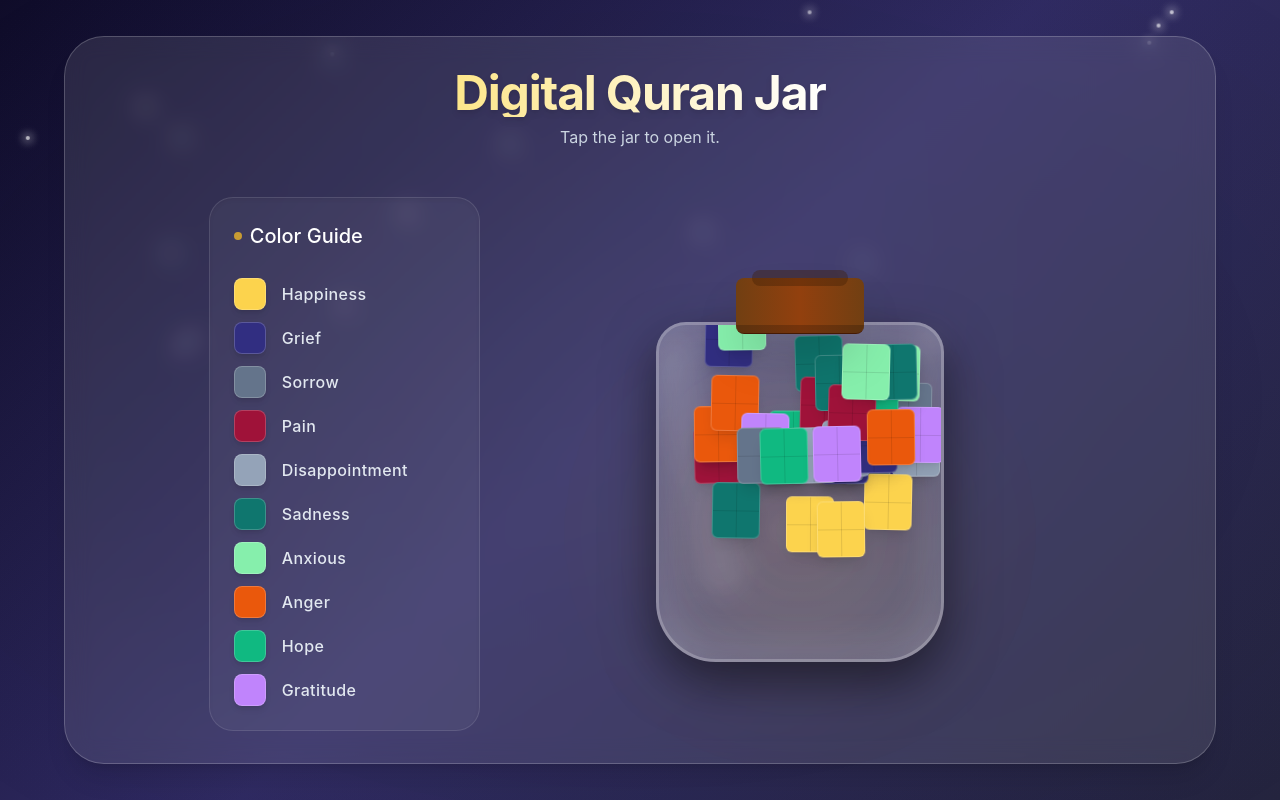
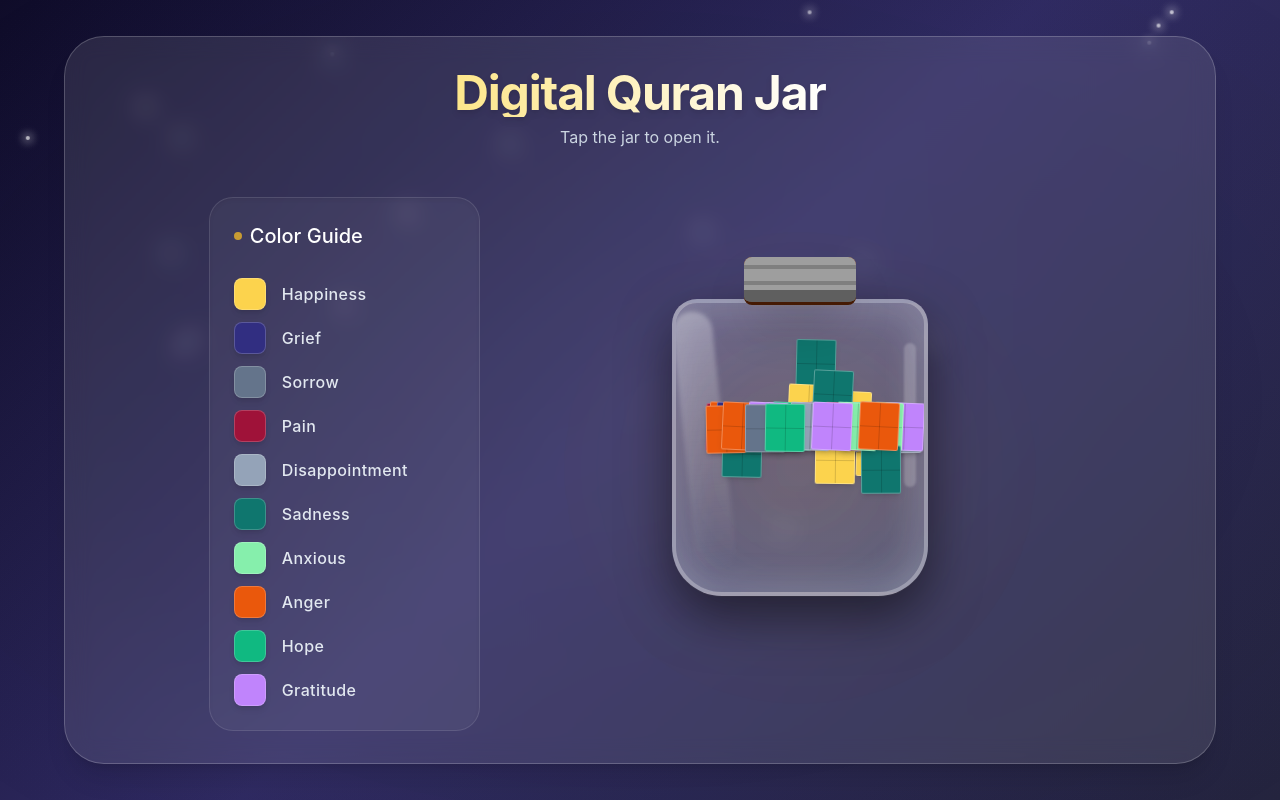
Before and after one commit to Neha-Shoaib/Quran_Jar, a Next.js app: page / in a window 1280 px wide. Built offline with nearby package versions, Linux system fonts and the light colour scheme; grey boxes are pictures that could not be loaded.

Commit message:
Adjust jar animation duration and size
Updated jar animation timings and dimensions for better visual effect.

```diff
--- a/src/components/QuranJar.tsx
+++ b/src/components/QuranJar.tsx
@@ -14,29 +14,29 @@ interface QuranJarProps {
 export default function QuranJar({ jarState, setJarState, onDraw }: QuranJarProps) {
   const emotions = Object.keys(emotionColors);
 
-  // Generate 40 random chits to fill the jar
   const jarContents = Array.from({ length: 40 }).map((_, i) => ({
     id: i,
     emotion: emotions[i % emotions.length],
     color: emotionColors[emotions[i % emotions.length]],
     left: `${Math.random() * 80 + 10}%`,
-    delay: Math.random() * 2,
-    duration: Math.random() * 2 + 2,
+    delay: Math.random() * 3,
+    // Drastically slowed down the movement (was 2 to 4 seconds, now 5 to 9 seconds)
+    duration: Math.random() * 4 + 5,
   }));
 
   const isOpen = jarState === "open";
 
   return (
-    <div className="relative w-72 h-[400px] flex flex-col items-center justify-end mt-12 cursor-pointer group">
+    // Scaled down dimensions for laptop screens (w-56, h-[320px])
+    <div className="relative w-56 h-[320px] md:w-64 md:h-[350px] flex flex-col items-center justify-end mt-8 cursor-pointer group">
 
-      {/* The Glow Behind the Jar */}
       <div className={`absolute bottom-0 w-64 h-64 bg-amber-500/20 blur-[80px] rounded-full transition-opacity duration-1000 ${isOpen ? 'opacity-100' : 'opacity-40'}`} />
 
-      {/* The Lid (Cork) */}
+      {/* Highly detailed Cork Lid */}
       <motion.div
-        className="absolute z-20 w-32 h-14 bg-gradient-to-r from-yellow-900 via-amber-800 to-yellow-900 rounded-lg shadow-2xl border-b border-amber-950 flex items-center justify-center cursor-pointer"
+        className="absolute z-30 w-28 h-12 bg-[url('https://www.transparenttextures.com/patterns/wood-pattern.png')] bg-amber-800 rounded-lg shadow-2xl border-b-[3px] border-amber-950 flex flex-col items-center justify-center cursor-pointer overflow-hidden"
         initial={{ top: "0%", rotate: 0 }}
-        animate={isOpen ? { top: "-30%", rotate: -25, x: -100, opacity: 0 } : { top: "4%", rotate: 0 }}
+        animate={isOpen ? { top: "-30%", rotate: -25, x: -100, opacity: 0 } : { top: "3%", rotate: 0 }}
         transition={{ type: "spring", bounce: 0.5, duration: 1 }}
         onClick={(e) => {
           e.stopPropagation();
@@ -46,50 +46,57 @@ export default function QuranJar({ jarState, setJarState, onDraw }: QuranJarProp
           }
         }}
       >
-        <div className="w-full h-2 bg-black/20 absolute bottom-0 rounded-b-lg" />
-        <div className="w-24 h-4 bg-yellow-950/40 rounded-full absolute -top-2" />
+        {/* Cork texture rings */}
+        <div className="w-full h-1 bg-black/20 absolute top-2" />
+        <div className="w-full h-1 bg-black/20 absolute top-6" />
+        <div className="w-full h-3 bg-black/40 absolute bottom-0" />
       </motion.div>
 
-      {/* Jar Neck */}
-      <div className="absolute top-[8%] z-10 w-28 h-8 bg-white/20 backdrop-blur-md border-x-4 border-white/40 rounded-t-lg" />
+      {/* Elegant Gold Rim and Jar Neck */}
+      <div className="absolute top-[9%] z-20 w-24 h-6 bg-white/20 backdrop-blur-md border-x-4 border-white/40 rounded-t-lg shadow-[0_-2px_10px_rgba(251,191,36,0.5)] border-t-[3px] border-t-amber-300" />
 
-      {/* Glass Body */}
+      {/* Thick Glass Body */}
       <div
-        className="relative z-10 w-full h-[85%] bg-gradient-to-b from-white/10 via-white/5 to-white/10 backdrop-blur-md border-[3px] border-white/30 rounded-[60px] rounded-t-[30px] shadow-[inset_0_0_50px_rgba(255,255,255,0.2),_0_20px_50px_rgba(0,0,0,0.5)] overflow-hidden"
-        onClick={() => { if (!isOpen) setJarState("open") }}
+        className="relative z-10 w-full h-[85%] bg-gradient-to-b from-white/10 via-white/5 to-blue-300/10 backdrop-blur-md border-[4px] border-white/40 rounded-[50px] rounded-t-[25px] shadow-[inset_0_0_40px_rgba(255,255,255,0.3),_0_20px_50px_rgba(0,0,0,0.5)] overflow-hidden"
+        onClick={() => {
+          if (!isOpen) {
+            playSound('glass');
+            setJarState("open");
+          }
+        }}
       >
-        {/* Glass reflection highlight */}
-        <div className="absolute top-4 left-4 w-12 h-64 bg-white/10 rounded-full blur-md transform -rotate-12" />
+        {/* Primary Glass Reflection */}
+        <div className="absolute top-2 left-2 w-10 h-[90%] bg-gradient-to-b from-white/30 to-transparent rounded-full blur-[2px] transform -rotate-6 pointer-events-none" />
+        {/* Secondary Edge Reflection */}
+        <div className="absolute top-10 right-2 w-3 h-1/2 bg-white/20 rounded-full blur-[1px] pointer-events-none" />
 
-        {/* The Chits Inside */}
-        <div className="absolute bottom-4 left-0 w-full h-3/4 p-6 relative">
+        <div className="absolute bottom-4 left-0 w-full h-[80%] p-5 relative">
           {jarContents.map((chit) => (
             <motion.div
               key={chit.id}
-              className={`absolute w-12 h-14 rounded-md shadow-lg border border-white/20 flex items-center justify-center transform transition-transform ${isOpen ? 'hover:scale-125 hover:z-50 cursor-pointer hover:shadow-[0_0_20px_rgba(255,255,255,0.5)]' : 'cursor-default'}`}
+              className={`absolute w-10 h-12 rounded-sm shadow-md border border-white/30 flex items-center justify-center transform transition-all ${isOpen ? 'hover:scale-125 hover:z-50 cursor-pointer hover:shadow-[0_0_20px_rgba(255,255,255,0.8)]' : 'cursor-default'}`}
               style={{ backgroundColor: chit.color, left: chit.left }}
               animate={{
-                y: isOpen ? [0, -10, 0] : [0, -5, 0],
-                rotate: isOpen ? [-5, 5, -5] : [-2, 2, -2],
-                bottom: `${(chit.id % 5) * 15}%`
+                y: isOpen ? [0, -15, 0] : [0, -5, 0],
+                rotate: isOpen ? [-10, 10, -10] : [-3, 3, -3],
+                bottom: `${(chit.id % 5) * 18}%`
               }}
               transition={{
                 duration: chit.duration,
                 delay: chit.delay,
                 repeat: Infinity,
-                ease: "easeInOut"
+                ease: "easeInOut" // Smooth floating
               }}
               onClick={(e) => {
                 e.stopPropagation();
-                if (isOpen){
+                if (isOpen) {
                   playSound('draw');
                   onDraw(chit.emotion);
                 }
               }}
             >
-              {/* Fold lines to make it look like folded paper */}
-              <div className="w-full h-[1px] bg-black/10 absolute top-1/2" />
-              <div className="w-[1px] h-full bg-black/10 absolute left-1/2" />
+              <div className="w-full h-[1px] bg-black/15 absolute top-1/2" />
+              <div className="w-[1px] h-full bg-black/15 absolute left-1/2" />
             </motion.div>
           ))}
         </div>
```
